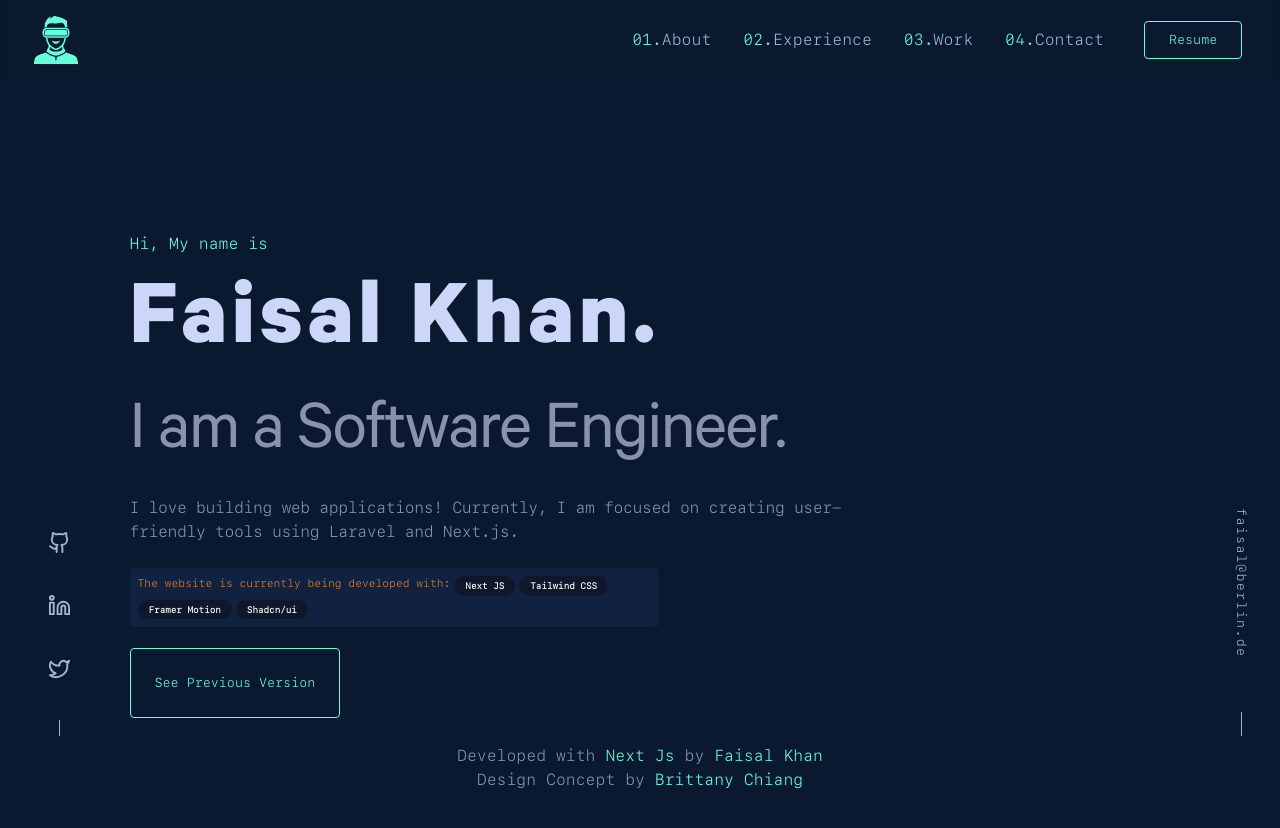
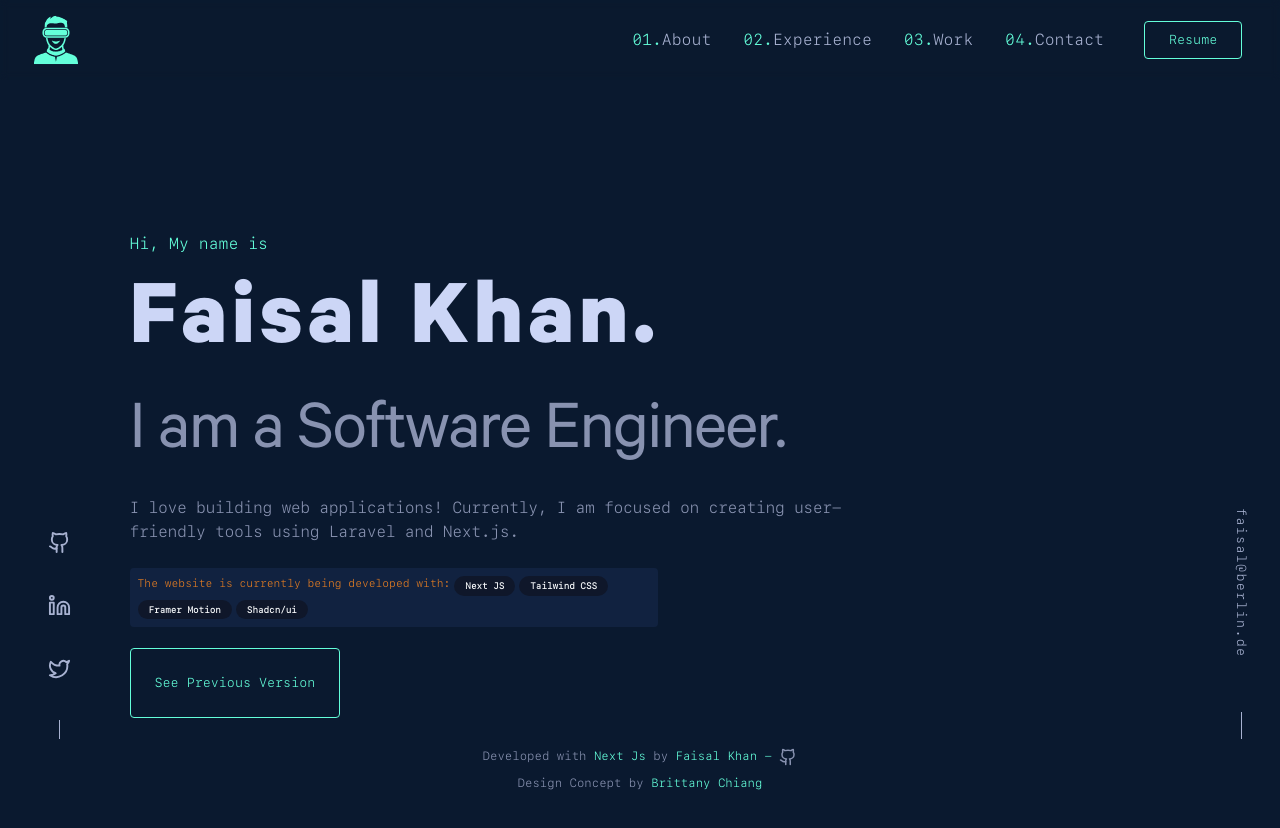
Before and after one commit to faisaltheprofessor/portfolio-v1, a Next.js app: page / in a window 1280 px wide. Shown: the top 828 px of the page. Built offline with nearby package versions, Linux system fonts and the light colour scheme.

Commit message:
add footer link

```diff
--- a/src/app/components/footer.tsx
+++ b/src/app/components/footer.tsx
@@ -1,10 +1,21 @@
+import { Github } from "lucide-react";
+
 const Footer = () => {
   return (
-    <div className="fixed bottom-0 w-full px-10 py-2 bg-navy ">
+    <div className="fixed bottom-0 w-full px-10 py-2 bg-navy text-[12px] flex flex-col">
       <div className="px-10 text-slate text-center">
         Developed with <span className="text-green">Next Js</span> by{" "}
-        <span className="text-green">Faisal Khan</span>
-        <p>
+        <span className="text-green">Faisal Khan - </span>{" "}
+        <a
+          href="https://github.com/faisaltheprofessor/portfolio-v1.git"
+          target="_blank"
+        >
+          <Github
+            className="inline hover:text-green transition-all"
+            size={18}
+          />
+        </a>
+        <p className="mt-2">
           Design Concept by <span className="text-green">Brittany Chiang</span>
         </p>
       </div>
```
